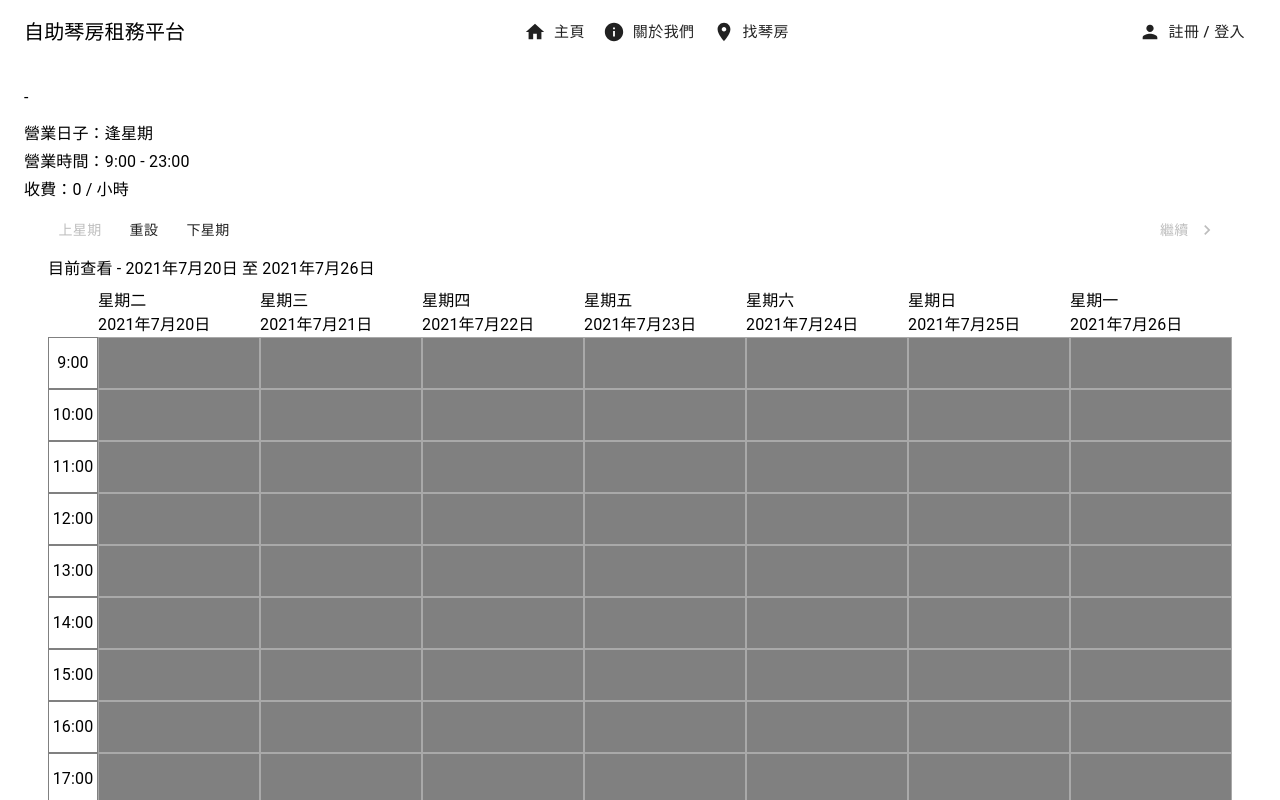
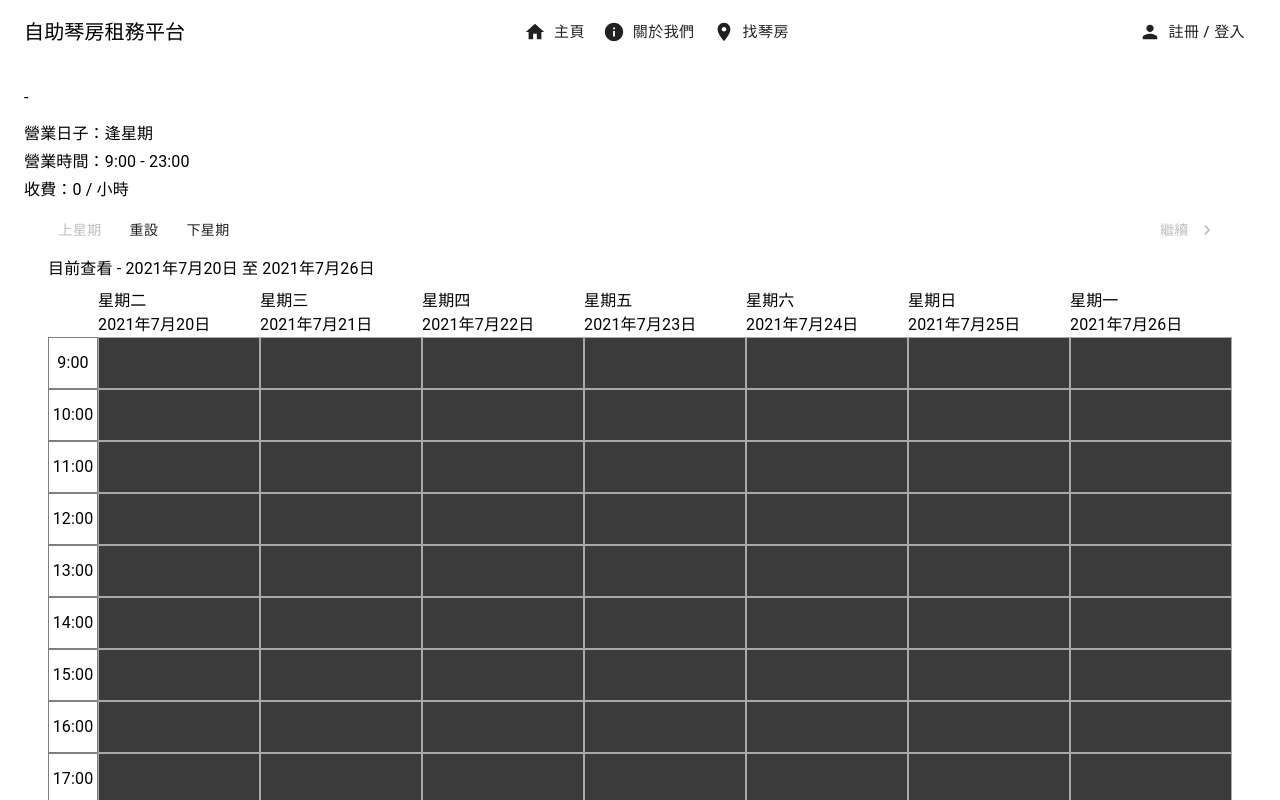
Before and after one commit to drlappies/mern-booking-app, a React (Create React App) app in the folder frontend/: page /room/1/service/1/appointment in a window 1280 px wide. Shown: the top 800 px of the page. Built offline with nearby package versions, Linux system fonts and the light colour scheme; no server answers.

Commit message:
constrain timeslots length

```diff
--- a/frontend/src/components/Timeslot.jsx
+++ b/frontend/src/components/Timeslot.jsx
@@ -1,5 +1,6 @@
-import React, { useState, useContext, memo } from 'react';
+import React, { useState, useContext } from 'react';
 import { AppointmentContext } from './contexts/AppointmentContext';
+import { useSnackbar } from 'notistack';
 import { makeStyles } from '@material-ui/core/styles';
 
 const useStyles = makeStyles({
@@ -11,29 +12,35 @@ const useStyles = makeStyles({
 })
 
 function Timeslot(props) {
-    console.log('timeslot rerenders')
-    const { addTimeslot, removeTimeslot } = useContext(AppointmentContext);
     const classes = useStyles();
+    const { enqueueSnackbar } = useSnackbar();
+    const { selectedTimeslots, addTimeslot, removeTimeslot } = useContext(AppointmentContext);
     const [selected, setSelected] = useState(false);
 
     const handleClick = () => {
         if (!props.isOpen) return;
+        if (props.isTaken) return;
         setSelected(!selected);
         if (!selected) {
-            addTimeslot(props.year, props.month, props.date, props.hour)
+            if (selectedTimeslots.length >= 5) {
+                enqueueSnackbar('只可以加入5個時段', { variant: 'warning', autoHideDuration: 3000 })
+                setSelected(false);
+                return;
+            }
+            addTimeslot(props.year, props.month, props.date, props.hour, props.day)
         } else {
-            removeTimeslot(props.year, props.month, props.date, props.hour)
+            removeTimeslot(props.year, props.month, props.date, props.hour, props.day)
         }
     }
 
     return (
         <div className={classes.slot} onClick={handleClick}
             style={{
-                backgroundColor: (props.isOpen) ? (selected ? '#C0C0C0' : null) : '#808080',
-                cursor: props.isOpen ? 'pointer' : null,
+                backgroundColor: props.isOpen ? (props.isTaken ? '#808080' : (selected ? '#C5C5C5' : null)) : '#3B3B3B',
+                cursor: props.isOpen ? (props.isTaken ? null : 'pointer') : null,
             }}>
         </div>
     )
 }
 
-export default memo(Timeslot)
+export default Timeslot
```
